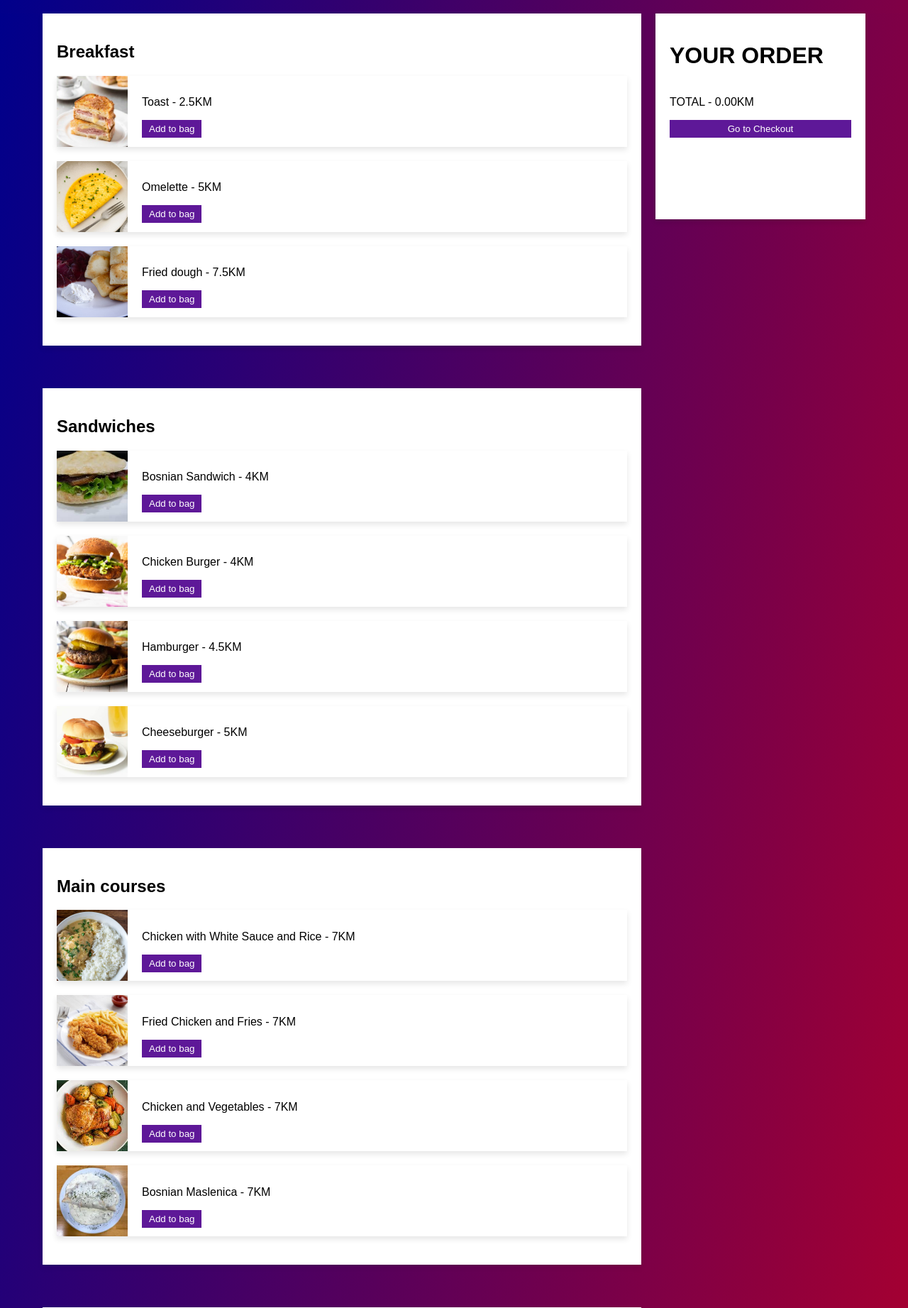
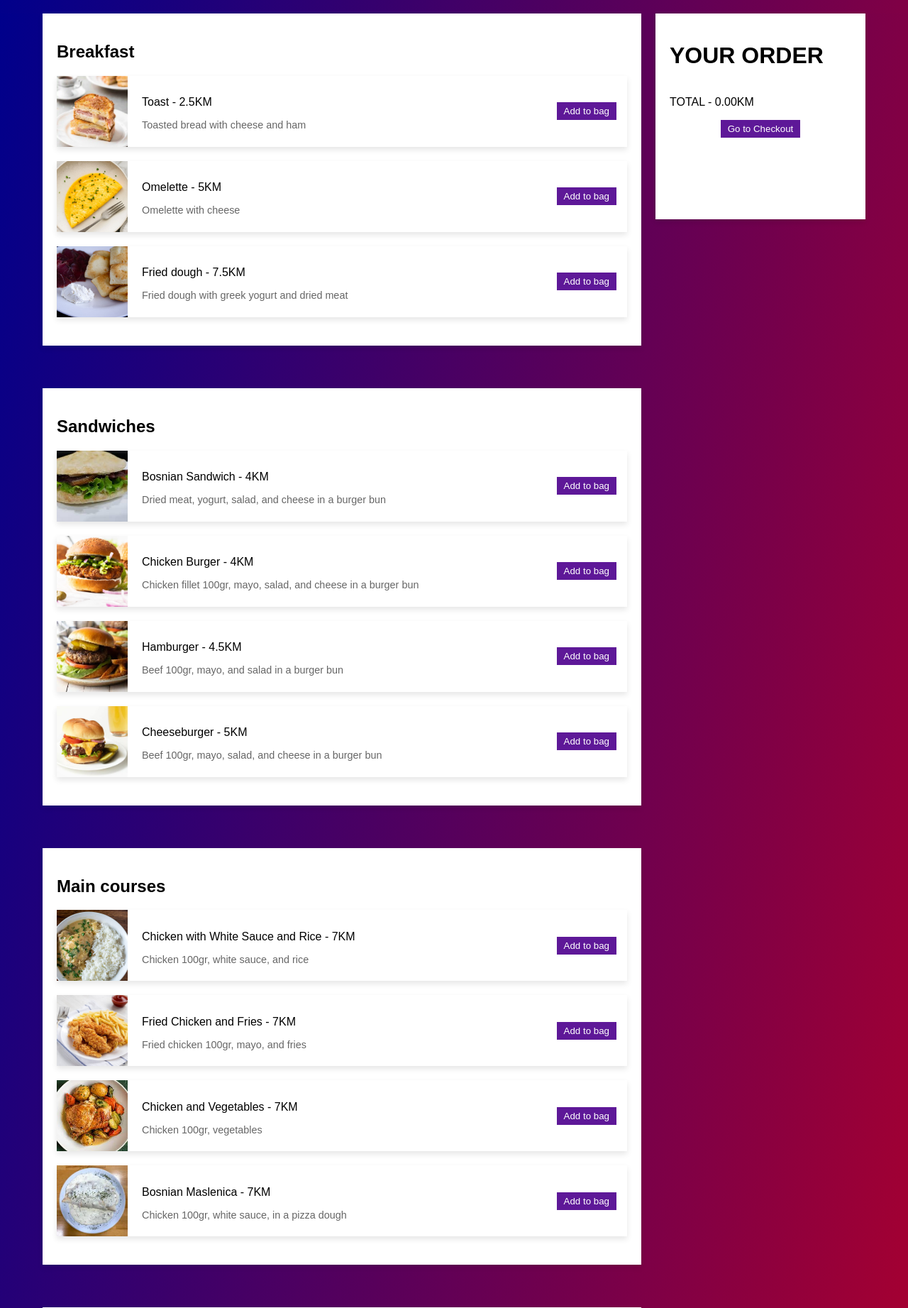
Before and after one commit to lamsamax/ReSSSToran, a PHP site: page /html/menu.html in a window 1280 px wide. Shown: the part 41-1884 px from the top of the page at 71% size. Run offline with PHP 8.4, Linux system fonts and the light colour scheme.

Commit message:
Menu tweaks

```diff
--- a/project-2024-group-4/css/menustyle.css
+++ b/project-2024-group-4/css/menustyle.css
@@ -6,22 +6,21 @@ body, html {
 }
 
 .home-button {
-    position: fixed;  /* Fixed position */
-    top: 5px;        /* 10px from the top */
-    left: 10px;       /* 10px from the left */
+    position: fixed;
+    top: 5px;
+    left: 10px;
     padding: 5px 10px;
-    background-color: #5e1898; /* Primary color */
+    background-color: #5e1898;
     color: white;
     border: none;
     border-radius: 5px;
     cursor: pointer;
-    z-index: 1500;    /* High z-index to ensure it's on top */
+    z-index: 1500;
 }
 
 .home-button:hover {
-    background-color: #fc4424; /* Color change on hover */
+    background-color: #fc4424;
 }
-
 
 nav {
     background-color: white;
@@ -80,6 +79,7 @@ section {
     display: flex;
     flex-direction: column;
     overflow-y: auto;
+    max-height: calc(100vh - 120px);
 }
 
 
@@ -114,7 +114,39 @@ footer p {
 
 .item-details {
     flex-grow: 1;
+    display: flex;
+    flex-direction: column;
+    justify-content: space-around;
+    position: relative;
 }
+
+.item-name, .item-description {
+    margin: 5px 0;
+}
+
+.item-description {
+    font-size: 0.9em;
+    color: #666;
+}
+
+.item-details p {
+    margin-bottom: 10px;
+}
+
+.delete-btn {
+    padding: 3px 6px;
+    margin-left: 10px;
+    background-color: #cc0000;
+    color: white;
+    border: none;
+    border-radius: 4px;
+    cursor: pointer;
+}
+
+.delete-btn:hover {
+    background-color: #ff1a1a;
+}
+
 
 button {
     padding: 5px 10px;
@@ -122,6 +154,19 @@ button {
     color: white;
     border: none;
     cursor: pointer;
+    align-self: flex-end;
+}
+
+.item-details button:not(.checkout) {
+    position: absolute;
+    right: 15px;
+    bottom: 25px;
+    margin: 0;
+}
+
+
+.checkout {
+    align-self: center;
 }
 
 button:hover {
@@ -144,3 +189,8 @@ button:hover {
         max-width: 70%;
     }
 }
+@media screen and (max-width: 600px) {
+    body{
+        font-size: 70%;
+    }
+}
--- a/project-2024-group-4/html/menu.html
+++ b/project-2024-group-4/html/menu.html
@@ -11,7 +11,7 @@
 </head>
 <body>
 <button onclick="window.location.href='home.html'" class="home-button">
-    <i class="fas fa-home"></i>  <!-- Font Awesome Home Icon -->
+    <i class="fas fa-home"></i>
 </button>
 
 <nav>
@@ -34,6 +34,7 @@
         <img src="../images/toast.jpg" alt="Toast" class="item-image">
         <div class="item-details">
             <p>Toast - 2.5KM</p>
+            <p class="item-description">Toasted bread with cheese and ham</p>
             <button>Add to bag</button>
         </div>
     </div>
@@ -41,6 +42,7 @@
         <img src="../images/omelette.jpg" alt="Omelette" class="item-image">
         <div class="item-details">
             <p>Omelette - 5KM</p>
+            <p class="item-description">Omelette with cheese</p>
             <button>Add to bag</button>
         </div>
     </div>
@@ -48,6 +50,7 @@
         <img src="../images/fried-dough.jpg" alt="Fried Dough" class="item-image">
         <div class="item-details">
             <p>Fried dough - 7.5KM</p>
+            <p class="item-description">Fried dough with greek yogurt and dried meat</p>
             <button>Add to bag</button>
         </div>
     </div>
@@ -60,6 +63,7 @@
         <img src="../images/bosnian-sandwich.jpg" alt="Bosnian Sandwich" class="item-image">
         <div class="item-details">
             <p>Bosnian Sandwich - 4KM </p>
+            <p class="item-description">Dried meat, yogurt, salad, and cheese in a burger bun</p>
             <button>Add to bag</button>
         </div>
     </div>
@@ -67,6 +71,7 @@
         <img src="../images/chicken-burger.jpg" alt="Chicken Burger" class="item-image">
         <div class="item-details">
             <p>Chicken Burger - 4KM </p>
+            <p class="item-description">Chicken fillet 100gr, mayo, salad, and cheese in a burger bun</p>
             <button>Add to bag</button>
         </div>
     </div>
@@ -74,6 +79,7 @@
         <img src="../images/hamburger.jpg" alt="Hamburger" class="item-image">
         <div class="item-details">
             <p>Hamburger - 4.5KM </p>
+            <p class="item-description">Beef 100gr, mayo, and salad in a burger bun</p>
             <button>Add to bag</button>
         </div>
     </div>
@@ -81,6 +87,7 @@
         <img src="../images/cheeseburger.jpg" alt="Cheeseburger" class="item-image">
         <div class="item-details">
             <p>Cheeseburger - 5KM </p>
+            <p class="item-description">Beef 100gr, mayo, salad, and cheese in a burger bun</p>
             <button>Add to bag</button>
         </div>
     </div>
@@ -92,6 +99,7 @@
         <img src="../images/chicken-with-rice.jpg" alt="Chicken with White Sauce and Rice" class="item-image">
         <div class="item-details">
             <p>Chicken with White Sauce and Rice - 7KM</p>
+            <p class="item-description">Chicken 100gr, white sauce, and rice</p>
             <button>Add to bag</button>
         </div>
     </div>
@@ -99,6 +107,7 @@
         <img src="../images/fried-chicken.jpg" alt="Fried Chicken and Fries" class="item-image">
         <div class="item-details">
             <p>Fried Chicken and Fries - 7KM</p>
+            <p class="item-description">Fried chicken 100gr, mayo, and fries</p>
             <button>Add to bag</button>
         </div>
     </div>
@@ -106,6 +115,7 @@
         <img src="../images/chicken-with-vegetables.jpg" alt="Chicken and Vegetables" class="item-image">
         <div class="item-details">
             <p>Chicken and Vegetables - 7KM</p>
+            <p class="item-description">Chicken 100gr, vegetables</p>
             <button>Add to bag</button>
         </div>
     </div>
@@ -113,6 +123,7 @@
         <img src="../images/maslanica.jpg" alt="Bosnian Maslenica" class="item-image">
         <div class="item-details">
             <p>Bosnian Maslenica - 7KM</p>
+            <p class="item-description">Chicken 100gr, white sauce, in a pizza dough</p>
             <button>Add to bag</button>
         </div>
     </div>
@@ -124,6 +135,7 @@
         <img src="../images/green-salad.jpg" alt="Green Salad" class="item-image">
         <div class="item-details">
             <p>Green Salad - 4KM</p>
+            <p class="item-description">Green salad, cucumber, onion, tomato</p>
             <button>Add to bag</button>
         </div>
     </div>
@@ -131,6 +143,7 @@
         <img src="../images/chicken-salad.jpg" alt="Chicken Salad" class="item-image">
         <div class="item-details">
             <p>Chicken Salad - 5KM</p>
+            <p class="item-description">Green salad, cucumber, onion, tomato, chicken</p>
             <button>Add to bag</button>
         </div>
     </div>
@@ -138,6 +151,7 @@
         <img src="../images/caesar-salad.jpg" alt="Caesar Salad" class="item-image">
         <div class="item-details">
             <p>Caesar Salad - 7KM</p>
+            <p class="item-description">Green salad, cucumber, onion, tomato, chicken, parmesan</p>
             <button>Add to bag</button>
         </div>
     </div>
@@ -145,6 +159,7 @@
         <img src="../images/trout-salad.jpg" alt="Trout Salad" class="item-image">
         <div class="item-details">
             <p>Trout Salad - 7KM</p>
+            <p class="item-description">Green salad, cucumber, onion, tomato, trout</p>
             <button>Add to bag</button>
         </div>
     </div>
@@ -156,6 +171,7 @@
         <img src="../images/beys-soup.jpg" alt="Bey's Soup" class="item-image">
         <div class="item-details">
             <p>Bey's Soup - 4KM</p>
+            <p class="item-description">Chicken drums, celeriac, carrot, egg, sour cream</p>
             <button>Add to bag</button>
         </div>
     </div>
@@ -163,6 +179,7 @@
         <img src="../images/chicken-noodle-soup.jpg" alt="Chicken Noodle Soup" class="item-image">
         <div class="item-details">
             <p>Chicken Noodle Soup - 4KM</p>
+            <p class="item-description">Chicken, celeriac, carrot, soup noodles</p>
             <button>Add to bag</button>
         </div>
     </div>
@@ -170,6 +187,7 @@
         <img src="../images/vegetable-soup.jpg" alt="Vegetable Soup" class="item-image">
         <div class="item-details">
             <p>Vegetable Soup - 4.5KM</p>
+            <p class="item-description">Carrot, garlic, broccoli, tomato</p>
             <button>Add to bag</button>
         </div>
     </div>
@@ -177,6 +195,7 @@
         <img src="../images/tomato-soup.jpg" alt="Tomato Soup" class="item-image">
         <div class="item-details">
             <p>Tomato Soup - 5KM</p>
+            <p class="item-description">Tomato, garlic, carrot, sour cream</p>
             <button>Add to bag</button>
         </div>
     </div>
@@ -188,6 +207,7 @@
         <img src="../images/margherita.jpg" alt="Margherita" class="item-image">
         <div class="item-details">
             <p>Margherita - 6KM</p>
+            <p class="item-description">Pizza base, tomato sauce, cheese</p>
             <button>Add to bag</button>
         </div>
     </div>
@@ -195,6 +215,7 @@
         <img src="../images/mexicana.jpg" alt="Mexicana" class="item-image">
         <div class="item-details">
             <p>Mexicana - 7KM</p>
+            <p class="item-description">Pizza base, tomato sauce, cheese, pepperoni</p>
             <button>Add to bag</button>
         </div>
     </div>
@@ -202,6 +223,7 @@
         <img src="../images/capricciosa.jpg" alt="Capricciosa" class="item-image">
         <div class="item-details">
             <p>Capricciosa - 7KM</p>
+            <p class="item-description">Pizza base, tomato sauce, cheese, ham, mushrooms</p>
             <button>Add to bag</button>
         </div>
     </div>
@@ -209,6 +231,7 @@
         <img src="../images/tonno.jpg" alt="Tonno" class="item-image">
         <div class="item-details">
             <p>Tonno - 7KM</p>
+            <p class="item-description">Pizza base, tomato sauce, cheese, tuna, onion</p>
             <button>Add to bag</button>
         </div>
     </div>
@@ -220,6 +243,7 @@
         <img src="../images/daily-offer.jpg" alt="Beef Goulash" class="item-image">
         <div class="item-details">
             <p>Beef goulash - 7KM </p>
+            <p class="item-description">Potato, carrot, tomato, beef</p>
             <button>Add to bag</button>
         </div>
     </div>
@@ -356,7 +380,7 @@
 <div class="order-summary">
     <h1>YOUR ORDER</h1>
     <p class="total"><strong>TOTAL - 0KM</strong></p>
-    <button onclick="location.href='checkout.html'">Go to Checkout</button>
+    <button class="checkout" onclick="location.href='checkout.html'">Go to Checkout</button>
 </div>
 
 
@@ -374,8 +398,21 @@
 
         var orderItem = document.createElement('p');
         orderItem.textContent = itemName + ' - ' + itemPrice + 'KM';
+
+        var deleteButton = document.createElement('button');
+        deleteButton.textContent = 'Delete';
+        deleteButton.className = 'delete-btn';
+        deleteButton.onclick = function() { removeItem(orderItem, itemPrice); };
+
+        orderItem.appendChild(deleteButton);
         document.querySelector('.order-summary').insertBefore(orderItem, document.querySelector('.total'));
 
+        updateTotal();
+    }
+
+    function removeItem(orderItem, itemPrice) {
+        var orderSummary = document.querySelector('.order-summary');
+        orderSummary.removeChild(orderItem);
         updateTotal();
     }
 
```
